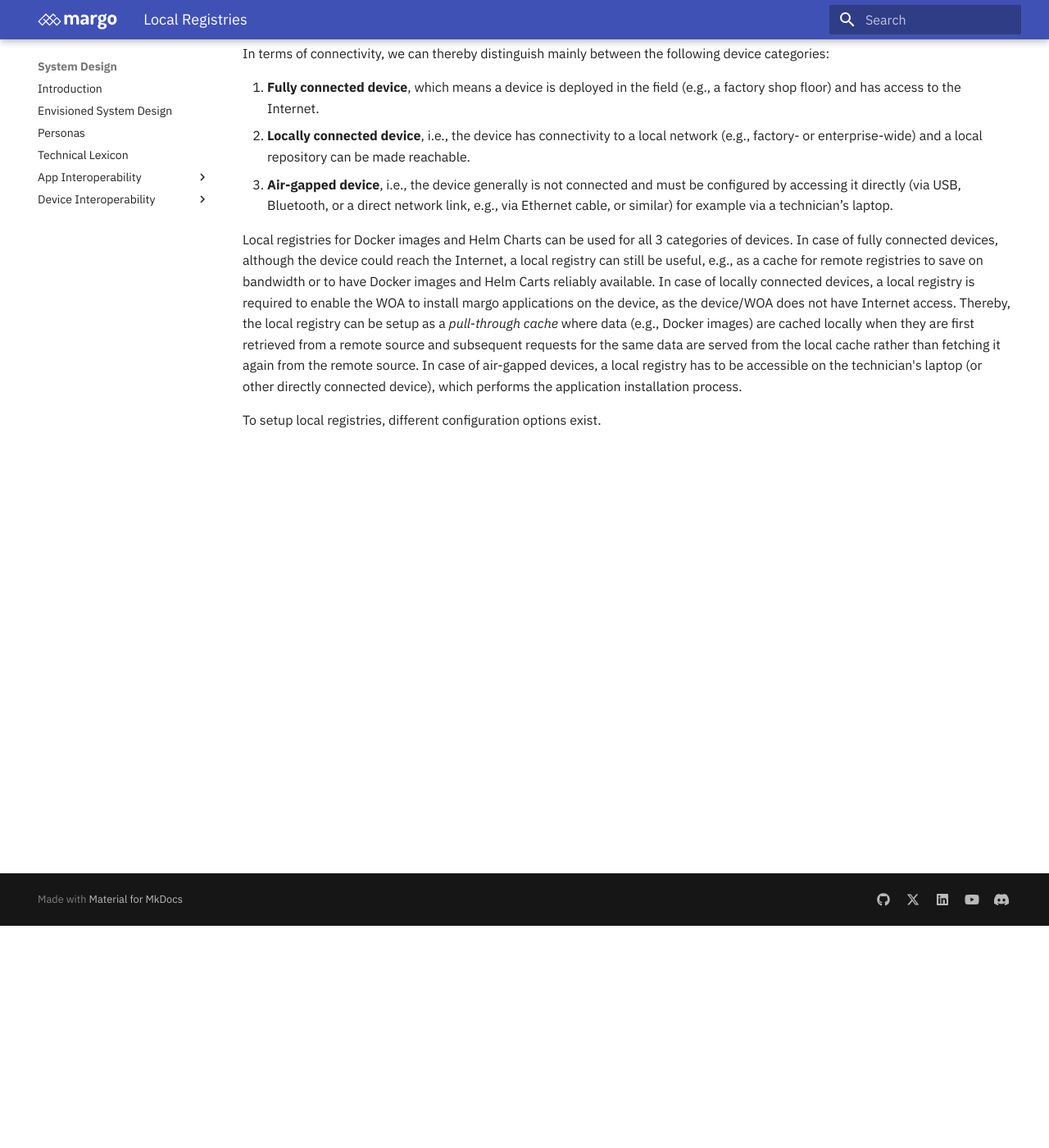
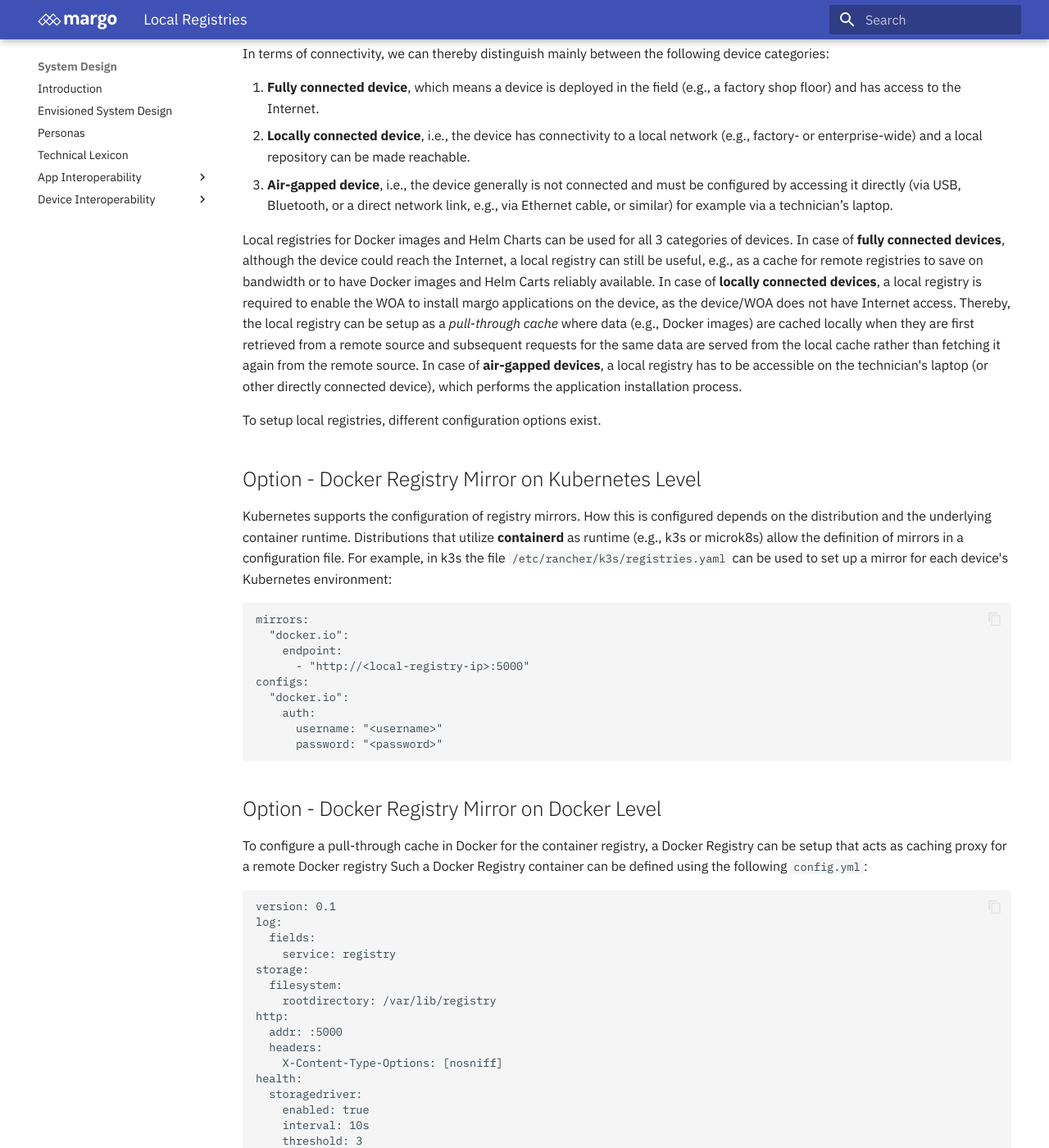
Before and after one commit to margo/specification, an MkDocs documentation site: the page built from system-design/app-interoperability/local-registries.md, in a window 1280 px wide and 1400 px high, scrolled down 271 px. Shown: the whole window at 82% size. Built offline with MkDocs 1.6.1 and Material for MkDocs 9.7.7, drawn with Linux system fonts in a browser that asks for light colours; plug-ins that fetch from the network failed and are left out; some of the changed text lies outside the part shown.

Commit message:
adding description for dealing with local registries
Signed-off-by: Arne Broering <arne.broering@siemens.com>

````diff
--- a/system-design/app-interoperability/local-registries.md
+++ b/system-design/app-interoperability/local-registries.md
@@ -8,8 +8,60 @@ In terms of connectivity, we can thereby distinguish mainly between the followin
 2.	**Locally connected device**, i.e., the device has connectivity to a local network (e.g., factory- or enterprise-wide) and a local repository can be made reachable.
 3.	**Air-gapped device**, i.e., the device generally is not connected and must be configured by accessing it directly (via USB, Bluetooth, or a direct network link, e.g., via Ethernet cable, or similar) for example via a technician’s laptop.
 
-Local registries for Docker images and Helm Charts can be used for all 3 categories of devices. In case of fully connected devices, although the device could reach the Internet, a local registry can still be useful, e.g., as a cache for remote registries to save on bandwidth or to have Docker images and Helm Carts reliably available. In case of locally connected devices, a local registry is required to enable the WOA to install margo applications on the device, as the device/WOA does not have Internet access. Thereby, the local registry can be setup as a _pull-through cache_ where data (e.g., Docker images) are cached locally when they are first retrieved from a remote source and subsequent requests for the same data are served from the local cache rather than fetching it again from the remote source. In case of air-gapped devices, a local registry has to be accessible on the technician's laptop (or other directly connected device), which performs the application installation process.
+Local registries for Docker images and Helm Charts can be used for all 3 categories of devices. In case of **fully connected devices**, although the device could reach the Internet, a local registry can still be useful, e.g., as a cache for remote registries to save on bandwidth or to have Docker images and Helm Carts reliably available. In case of **locally connected devices**, a local registry is required to enable the WOA to install margo applications on the device, as the device/WOA does not have Internet access. Thereby, the local registry can be setup as a _pull-through cache_ where data (e.g., Docker images) are cached locally when they are first retrieved from a remote source and subsequent requests for the same data are served from the local cache rather than fetching it again from the remote source. In case of **air-gapped devices**, a local registry has to be accessible on the technician's laptop (or other directly connected device), which performs the application installation process.
 
 To setup local registries, different configuration options exist.
 
-##
+## Option - Docker Registry Mirror on Kubernetes Level
+
+Kubernetes supports the configuration of registry mirrors. How this is configured depends on the distribution and the underlying container runtime. Distributions that utilize **containerd** as runtime (e.g., k3s or microk8s) allow the definition of mirrors in a configuration file. For example, in k3s the file `/etc/rancher/k3s/registries.yaml` can be used to set up a mirror for each device's Kubernetes environment:
+
+```
+mirrors:
+  "docker.io":
+    endpoint:
+      - "http://<local-registry-ip>:5000"
+configs:
+  "docker.io":
+    auth:
+      username: "<username>"
+      password: "<password>"
+```
+
+## Option - Docker Registry Mirror on Docker Level
+
+To configure a pull-through cache in Docker for the container registry, a Docker Registry can be setup that acts as caching proxy for a remote Docker registry Such a Docker Registry container can be defined using the following `config.yml`:
+
+```
+version: 0.1
+log:
+  fields:
+    service: registry
+storage:
+  filesystem:
+    rootdirectory: /var/lib/registry
+http:
+  addr: :5000
+  headers:
+    X-Content-Type-Options: [nosniff]
+health:
+  storagedriver:
+    enabled: true
+    interval: 10s
+    threshold: 3
+proxy:
+  remoteurl: https://registry-1.docker.io
+```
+
+This registry can be started uing the following command:
+`docker run -d -p 5000:5000 --restart unless-stopped --name registry -v $(pwd)/config.yml:/etc/docker/registry/config.yml registry:2`
+
+Then, the Docker daemon needs to be configured to use the private registry as a mirror in the `/etc/docker/daemon.json` file:
+```
+{
+  "registry-mirrors": ["http://10.100.2.102:5000"],
+  "insecure-registries": ["10.100.2.102:5000"]
+}
+```
+
+## Option - Helm Chart Registry Mirror
````
